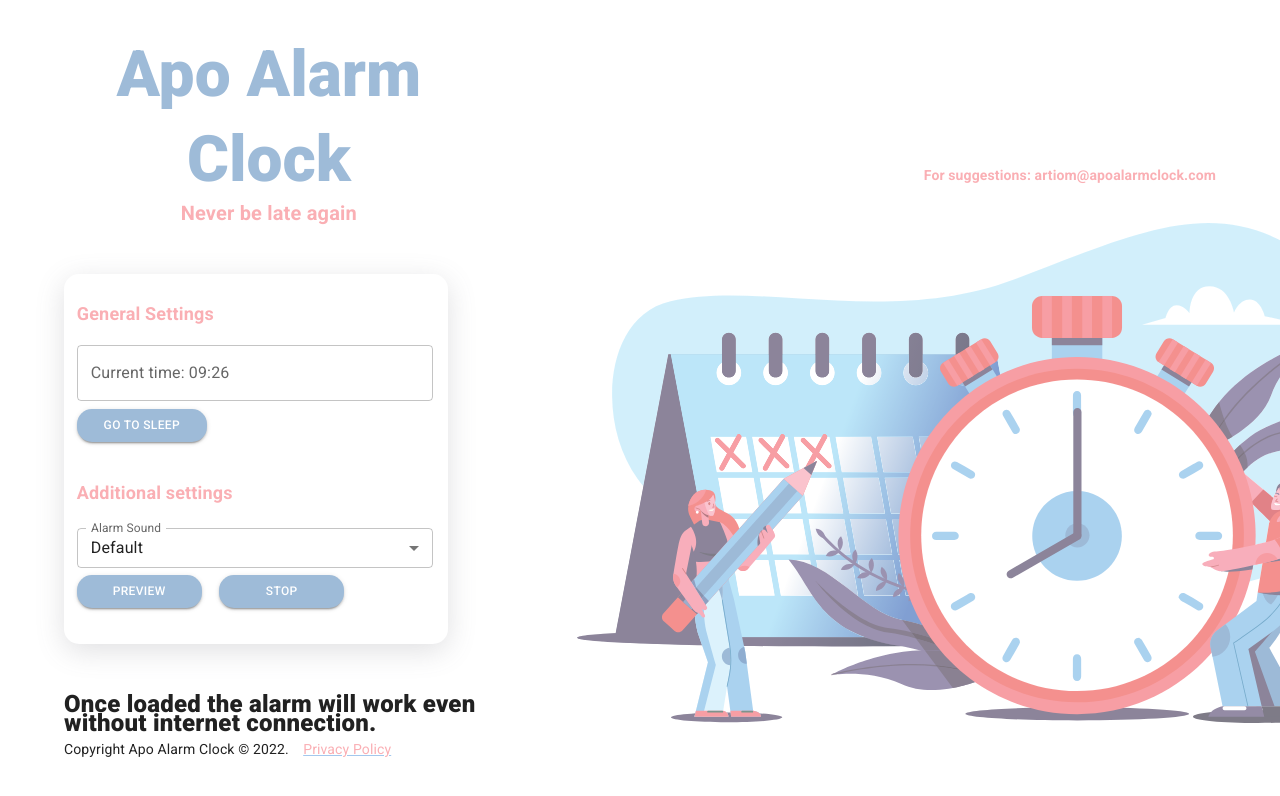
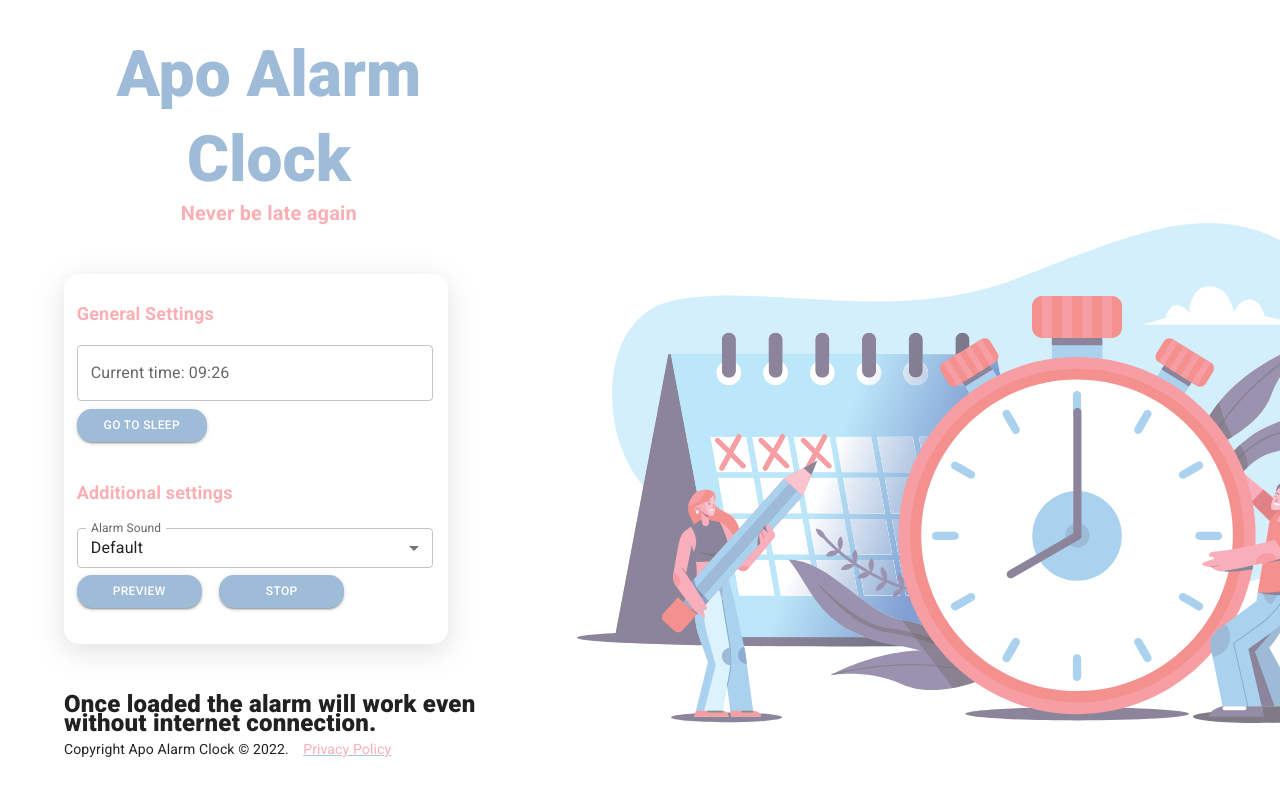
Before and after one commit to Yashmerino/apo-alarm-clock, a React (Create React App) app: page / in a window 1280 px wide. Shown: the top 796 px of the page. Built offline with nearby package versions, Linux system fonts and the light colour scheme.

Commit message:
Disable email
Disable email

```diff
--- a/src/app/App.js
+++ b/src/app/App.js
@@ -36,7 +36,7 @@
       <Header />
       <div className="mail-support">
         <Typography
-          sx={{ userSelect: "none", fontSize: "14px", fontWeight: "700" }}
+          sx={{ userSelect: "none", fontSize: "14px", fontWeight: "700", display: "none" }}
           paragraph={true}
         >
           For suggestions: artiom@apoalarmclock.com
```
